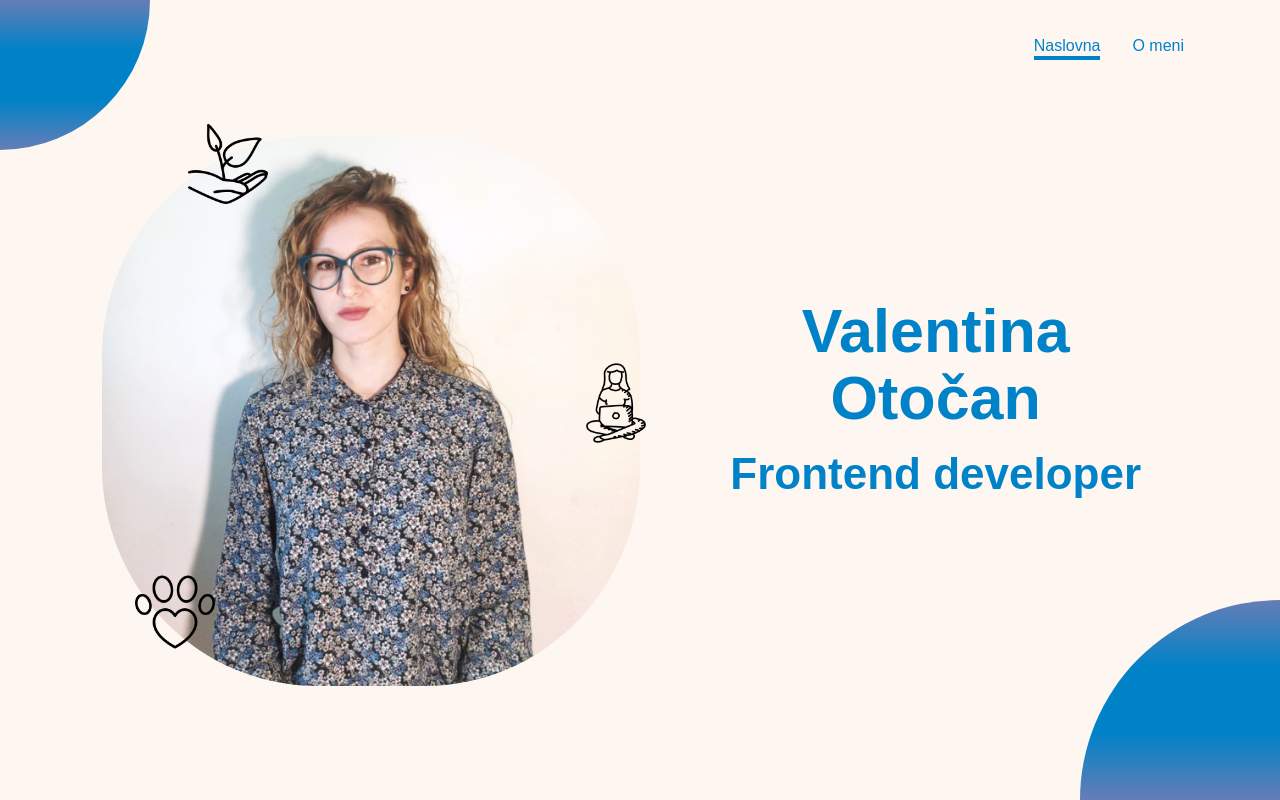
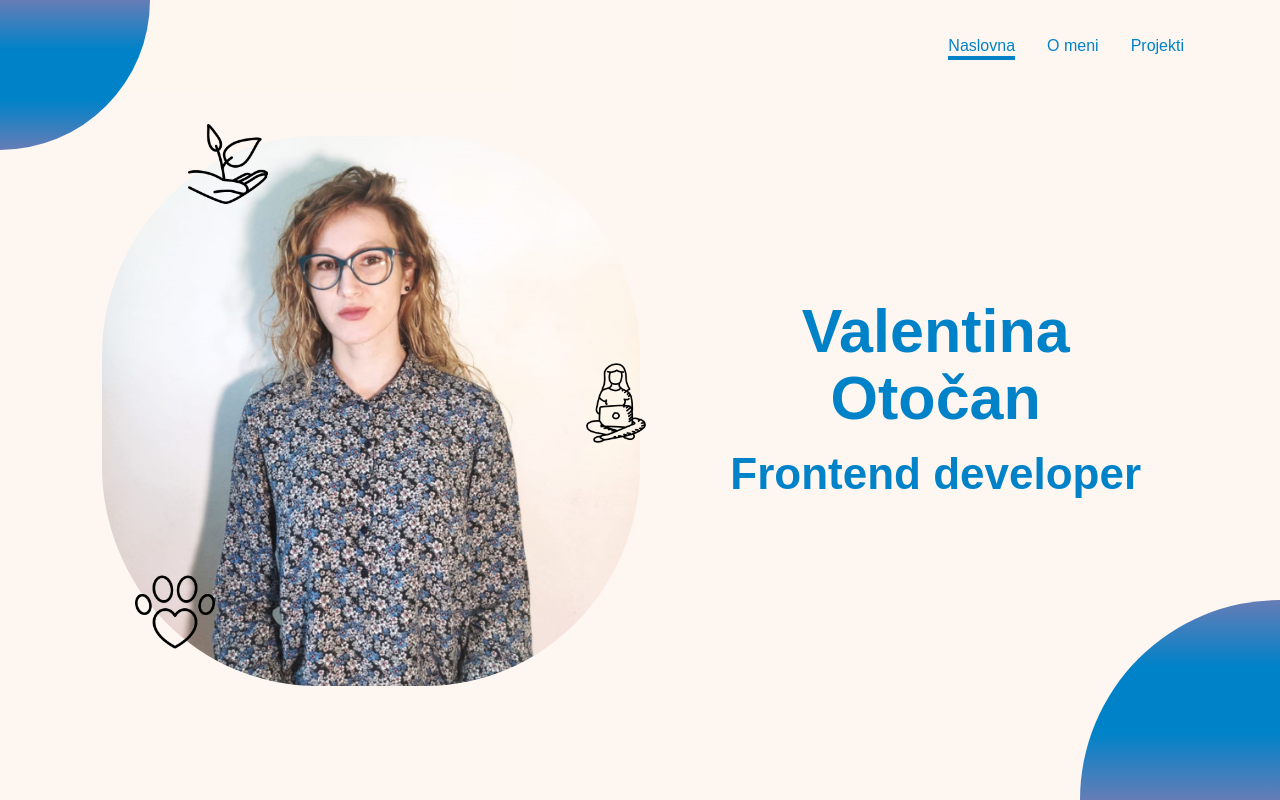
Before and after one commit to valentinaotocan/portfolio, a React (Vite) app: page / in a window 1280 px wide. Built offline with nearby package versions, Linux system fonts and the light colour scheme; a web font is replaced by a local one.

Commit message:
Add Projekti to NavLink

```diff
--- a/src/components/Header.tsx
+++ b/src/components/Header.tsx
@@ -9,6 +9,9 @@ function Header() {
       <NavLink to="/o-meni" className="mr-xl underline">
         O meni
       </NavLink>
+      <NavLink to="/projekti" className="mr-xl underline">
+        Projekti
+      </NavLink>
     </nav>
   );
 }
```
